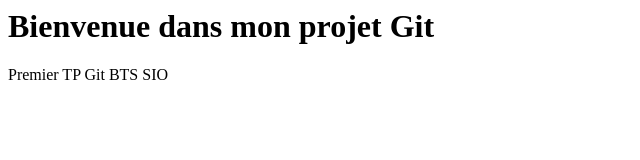
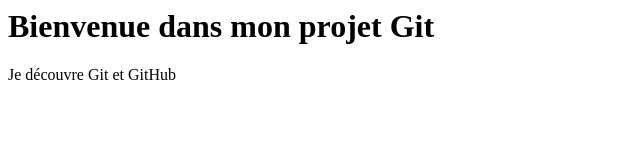
Before and after one commit to Nvnk06/tp-git-bts, a plain HTML site: page index.html in a window 1280 px wide. Shown: the full height of the page, 0-640 px from the left. Drawn offline with Linux system fonts and the light colour scheme.

Commit message:
Modification du fichier index

```diff
--- a/index.html
+++ b/index.html
@@ -5,6 +5,6 @@
 
 <body>
 <h1>Bienvenue dans mon projet Git</h1>
-<p>Premier TP Git BTS SIO</p>
+<p>Je découvre Git et GitHub</p>
 </body>
 </html>
```
